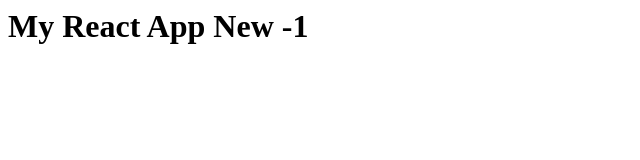
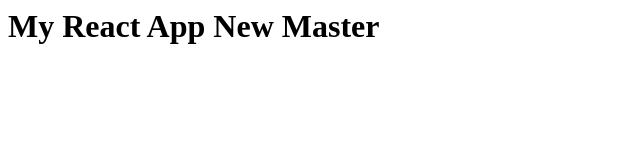
Before and after one commit to syamnath1983/reactApp, a plain HTML site: page index.html in a window 1280 px wide. Shown: the whole page, without its empty margins (0-640 px from the left). Drawn offline with Linux system fonts and the light colour scheme.

Commit message:
commit 2

```diff
--- a/index.html
+++ b/index.html
@@ -1 +1 @@
-<h1>My React App New -1</h1>
+<h1>My React App New Master</h1>
```
